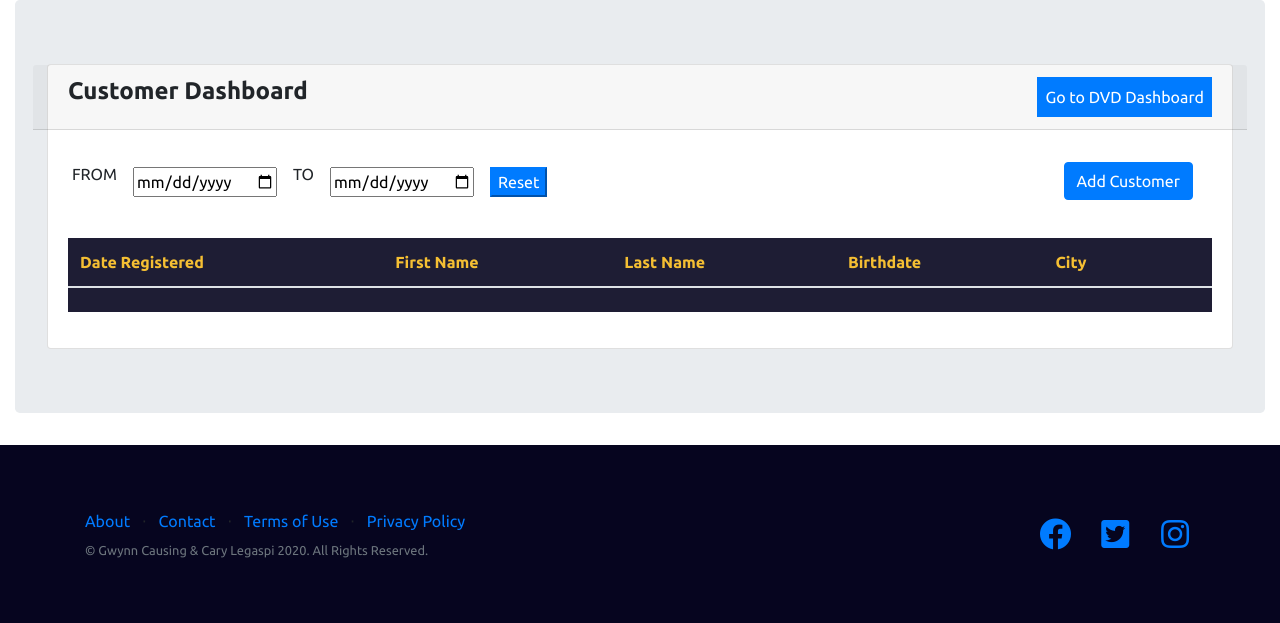
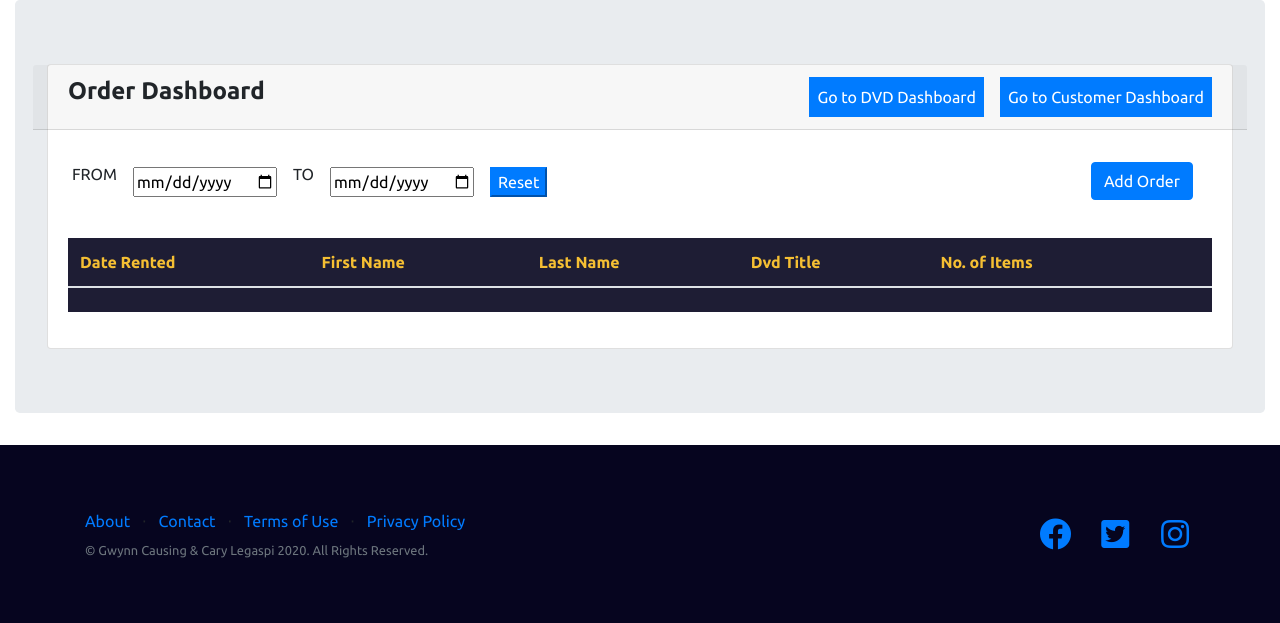
Before and after one commit to legaspicary/movie-house-automate, a Django app: page /orders in a window 1280 px wide. Shown: the part 56-679 px from the top of the page. Run offline with Django 3.2, Linux system fonts and the light colour scheme; lists and menus that the app fills with data are empty; some libraries are stand-ins or nearby versions.

Commit message:
Add 'add order modal'

```diff
--- a/order/templates/order/orders.html
+++ b/order/templates/order/orders.html
@@ -1,15 +1,9 @@
-{% extends "customer/base.html" %}
-{% load static %}
-{% block dependencies %}
+{% extends "customer/base.html" %} {% load static %} {% block dependencies %}
 <!-- Script Files -->
 <!-- <script src="/static/scripts/dashboard.js"></script> -->
 
 <!-- Data Tables CSS with Extension features -->
-<link rel="stylesheet" type="text/css" href="https://cdn.datatables.net/v/bs4/jszip-2.5.0/dt-1.10.21/b-1.6.3/b-html5-1.6.3/datatables.min.css" />
-
-{% endblock dependencies %}
-
-{% block content %}
+<link rel="stylesheet" type="text/css" href="https://cdn.datatables.net/v/bs4/jszip-2.5.0/dt-1.10.21/b-1.6.3/b-html5-1.6.3/datatables.min.css" /> {% endblock dependencies %} {% block content %}
 <!-- Navigation -->
 <nav class="navbar static-top nav-custom">
     <div class="container">
@@ -47,10 +41,11 @@
     <div class="jumbotron">
         <div class="card">
             <div class="card-header row d-flex">
-        <div class="col float-left align-items-center">
-          <h4>Customer Dashboard</h4>
+                <div class="col-6 float-left align-items-center">
+                    <h4>Order Dashboard</h4>
                 </div>
-        <div class="col float-right align-items-center">
+                <div class="col-6 float-right align-items-center">
+                    <a class="btn-primary p-2 ml-3 float-right" href="{% url 'customer:customer_dashboard' %}">Go to Customer Dashboard</a>
                     <a class="btn-primary p-2 float-right" href="{% url 'customer:dvd_dashboard' %}">Go to DVD Dashboard</a>
                 </div>
             </div>
@@ -66,22 +61,21 @@
                     <button id="resetDateRange" name="resetDateRange" class="btn-primary" class="mr-3">Reset</button>
                 </div>
                 <div class="col-6 float-right ">
-          <button type="button" class="btn btn-primary float-right btn-md mt-3" data-toggle="modal"
-            data-target="#addCustomer">
-            Add Customer</button>
+                    <button type="button" class="btn btn-primary float-right btn-md mt-3" data-toggle="modal" data-target="#addCustomer">
+            Add Order</button>
                 </div>
 
             </div>
 
             <div class="card-body mt-0">
-        <table id="customerTable" class="table table-responsive-md customDataTable table-custom-bg table-hover w-100">
+                <table id="orderTable" class="table table-responsive-md customDataTable table-custom-bg table-hover w-100">
                     <thead>
                         <tr>
-              <th>Date Registered</th>
+                            <th>Date Rented</th>
                             <th>First Name</th>
                             <th>Last Name</th>
-              <th>Birthdate</th>
-              <th>City</th>
+                            <th>Dvd Title</th>
+                            <th>No. of Items</th>
                             <th data-sort="false"></th>
                         </tr>
                     </thead>
@@ -102,168 +96,121 @@
     </div>
 </div>
 </div>
-<!-- Add Customer Modal -->
+<!-- Add Order Modal -->
+<!-- TODO: change addCustomer -->
 <div class="modal fade" id="addCustomer" data-backdrop="static">
-  <div class="modal-dialog modal-l">
+    <div class="modal-dialog modal-lg">
         <div class="modal-content p-2">
             <!-- Modal Header -->
             <div class="modal-header text-left">
-        <h3 class="modal-title">Add Customer</h3>
+                <h3 class="modal-title">Add Order</h3>
                 <button type="button" class="close" data-dismiss="modal">&times;</button>
             </div>
             <!-- Modal body -->
             <div class="modal-body">
                 <!-- Add Customer Form -->
-        <form id="addCustomerForm" enctype="multipart/form-data" name="addCustomerForm" action="" method="POST"
-          class="needs-validation" aria-autocomplete="off" autocomplete="off">
+                <form id="addOrderForm" enctype="multipart/form-data" name="addOrderForm" action="" method="POST" class="needs-validation" aria-autocomplete="off" autocomplete="off">
                     {% csrf_token %}
-          <!-- Profile pic -->
-          <h6>Profile Picture</h6>
-          <div class="form-row ml-1 d-flex float-left">
-            <div class="col-6">
-              <img id="addThumbnail" src="{% static 'img/profile_default.png' %}" alt="" class="img-thumbnail mb-2"
-                width="100" height="100">
-            </div>
-            <div class="form-group">
-              <label for="addPicture" class="sr-only">Profile picture</label>
-              <input type="file" accept="image/*" class="form-control-file ml-1" onchange="addUploadImg(this);"
-                id="addPicture" name="profile_picture">
+                    <!-- Customer Selection -->
+                    <h6 class="mt-4">Customer Selection</h6>
+                    <div class="form-row ml-1 d-flex mb-2">
+                        <div class="col-12 dropdown">
+                            <select class="browser-default custom-select">
+                          <option selected>Select Customer</option>
+                          <option value="1">Cary</option>
+                          <option value="2">Joshua</option>
+                          <option value="3">Rafale</option>
+                          <option value="4">Rey</option>
+                        </select>
                         </div>
                     </div>
-          <!-- Full name -->
-          <h6>Email & Name</h6>
-          <div class="form-row">
-            <div class="form-group col-md-4">
-              <label for="addFirstName" class="sr-only">First</label>
-              <input type="text" class="form-control" id="addFirstName" name="firstname" placeholder="First Name"
-              minlength="2" maxlength="10" required>
+                    <div class="form-row ">
+                        <div class="form-group col-md-2">
+                            <span class="float-right">Customer ID:</span>
                         </div>
                         <div class="form-group col-md-4">
-              <label for="addMiddleName" class="sr-only">Middle</label>
-              <input type="text" class="form-control" id="addMiddleName" name="middlename" placeholder="Middle name" minlength="2" maxlength="10">
+                            <label for="orderID" class="sr-only">Id</label>
+                            <input type="text" class="form-control" id="orderID" name="orderID" placeholder="Customer ID" minlength="2" maxlength="10" readonly>
+                        </div>
+                    </div>
+                    <div class="form-row ">
+                        <div class="form-group col-md-2">
+                            <span class="float-right">Name:</span>
                         </div>
                         <div class="form-group col-md-4">
-              <label for="addLastName" class="sr-only">Last</label>
-              <input type="text" class="form-control" id="addLastName" name="lastname" placeholder="Last Name" minlength="2" maxlength="10" required>
+                            <label for="firstname" class="sr-only">First</label>
+                            <input type="text" class="form-control" id="firstname" name="firstname" placeholder="First Name" minlength="2" maxlength="10" readonly>
                         </div>
-            <div class="form-group col-md-12">
-              <label for="addEmail" class="sr-only">Email</label>
-              <input type="email" class="form-control" id="addEmail" name="email" placeholder="Email" required>
-              <div class="invalid-feedback">Email already exists.</div>
+                        <div class="form-group col-md-4">
+                            <label for="lastname" class="sr-only">Last</label>
+                            <input type="text" class="form-control" id="lastname" name="lastname" placeholder="Last Name" minlength="2" maxlength="10" readonly>
                         </div>
                     </div>
-          <!-- Address -->
-          <h6>Address</h6>
-          <div class="form-row">
-            <div class="form-group col-md-8">
-              <label for="addStreet" class="sr-only">Street</label>
-              <input type="text" class="form-control" id="addStreet" name="street" placeholder="123 Main Street" maxlength="100">
+                    <div class="form-row ">
+                        <div class="form-group col-md-2">
+                            <span class="float-right">Email Address:</span>
                         </div>
                         <div class="form-group col-md-4">
-              <label for="addBrgy" class="sr-only">Barangay</label>
-              <input type="text" class="form-control" id="addBrgy" name="brgy" placeholder="Barangay" maxlength="100">
-            </div>
-            <div class="form-group col-md-7">
-              <label for="addCity" class="sr-only">City</label>
-              <input type="text" class="form-control" id="addCity" name="city" placeholder="City" maxlength="100">
-            </div>
-            <div class="form-group col-md-5">
-              <label for="addState" class="sr-only">State</label>
-              <input type="text" class="form-control" id="addState" name="state" placeholder="State" maxlength="100">
-            </div>
-            <div class="form-group col-md-9">
-              <label for="addCountry" class="sr-only">Country</label>
-              <input type="text" class="form-control" id="addCountry" name="country" placeholder="Country" maxlength="100">
-            </div>
-            <div class="form-group col-md-3">
-              <label for="addZip" class="sr-only">Zip</label>
-              <input type="text" class="form-control" id="addZip" name="zip" placeholder="Zip" maxlength="20">
-            </div>
-
-          </div>
-          <!-- Birthdate -->
-          <h6>Birthdate</h6>
-          <div class="form-row">
-            <div class="form-group col-md-12">
-              <label for="addBdate" class="sr-only">Birthdate</label>
-              <input type="date" class="form-control" id="addBdate" name="birthdate">
+                            <label for="Stocks" class="sr-only">Id</label>
+                            <input type="number" class="form-control" id="stocks" name="stocks" placeholder="Email Address" readonly>
                         </div>
                     </div>
-          <!-- Status -->
-          <h6>Status</h6>
-          <div class="form-row ml-3 statusRadio">
-            <div class="form-check-inline">
-              <label class="form-check-label radio-container">
-                Single
-                <input type="radio" class="form-check-input" name="status" value="Single">
-                <span class="checkmark"></span>
-              </label>
-            </div>
-            <div class="form-check-inline">
-              <label class="form-check-label radio-container">
-                Married
-                <input type="radio" class="form-check-input" name="status" value="Married">
-                <span class="checkmark"></span>
-              </label>
-            </div>
-            <div class="form-check-inline">
-              <label class="form-check-label radio-container">
-                Widow
-                <input type="radio" class="form-check-input" name="status" value="Widowed">/er
-                <span class="checkmark"></span>
-              </label>
-            </div>
-            <div class="form-check-inline ">
-              <label class="form-check-label radio-container">
-                Divorced
-                <input type="radio" class="form-check-input" name="status" value="Divorced">
-                <span class="checkmark"></span>
-              </label>
+                    <!-- DVD Selection -->
+                    <h6>DVD Selection</h6>
+                    <div class="form-row ml-1 d-flex mb-2">
+                        <div class="col-12 dropdown">
+                            <select class="browser-default custom-select">
+                              <option selected>Select DVD</option>
+                              <option value="1">Bleach</option>
+                              <option value="2">Surf</option>
+                              <option value="3">Ariel</option>
+                              <option value="4">Tide</option>
+                            </select>
                         </div>
                     </div>
-          <!-- Gender -->
-          <h6>Gender</h6>
-          <div class="form-row ml-3 status">
-            <div class="form-check-inline">
-              <label class="form-check-label radio-container pr-2">
-                Male
-                <input type="radio" class="form-check-input" name="gender" value="Male">
-                <span class="checkmark"></span>
-              </label>
+                    <div class="form-row ">
+                        <div class="form-group col-md-2">
+                            <span class="float-right">Order ID:</span>
                         </div>
-            <div class="form-check-inline">
-              <label class="form-check-label radio-container">
-                Female
-                <input type="radio" class="form-check-input" name="gender" value="Female">
-                <span class="checkmark"></span>
-              </label>
+                        <div class="form-group col-md-4">
+                            <label for="orderID" class="sr-only">Id</label>
+                            <input type="text" class="form-control" id="orderID" name="orderID" placeholder="Order ID" minlength="2" maxlength="10" readonly>
                         </div>
                     </div>
-          <!-- Spouse -->
-          <h6>Spouse</h6>
-          <div class="form-row spouse">
-            <div class="form-group col-md-12">
-              <label for="addSpouseName" class="sr-only">Spouse</label>
-              <input type="text" class="form-control" id="addSpouseName" name="spouse_name" placeholder="Spouse's Name" maxlength="100">
+                    <div class="form-row ">
+                        <div class="form-group col-md-2">
+                            <span class="float-right">Title:</span>
                         </div>
-
-            <div class="form-group col-md-12">
-              <label for="addSpouseOccupation" class="sr-only">Spouse Occupation</label>
-              <input type="text" class="form-control" id="addSpouseOccupation" name="spouse_occupation"
-                placeholder="Spouse's Occupation" maxlength="100">
+                        <div class="form-group col-md-4">
+                            <label for="title" class="sr-only">First</label>
+                            <input type="text" class="form-control" id="title" name="title" placeholder="Title" minlength="2" maxlength="10" readonly>
+                        </div>
+                        <div class="form-group col-md-2">
+                            <span class="float-right">Release Date:</span>
+                        </div>
+                        <div class="form-group col-md-4">
+                            <label for="orderDate" class="sr-only">Id</label>
+                            <input type="date" class="form-control" id="orderDate" name="orderDate" readonly>
                         </div>
                     </div>
-          <!-- No of Children -->
-          <h6>Number of Children</h6>
-          <div class="form-row">
-            <div class="form-group col-lg-12" id="addNoOfChildren">
-              <input type="number" name="no_of_children" class="form-control" min="0" value="0"
-                oninput="this.value = Math.abs(this.value)">
+                    <div class="form-row ">
+                        <div class="form-group col-md-2">
+                            <span class="float-right">Stocks:</span>
+                        </div>
+                        <div class="form-group col-md-4">
+                            <label for="Stocks" class="sr-only">Id</label>
+                            <input type="number" class="form-control" id="stocks" name="stocks" placeholder="Stocks" readonly>
+                        </div>
+                        <div class="form-group col-md-2">
+                            <span class="float-right">Director:</span>
+                        </div>
+                        <div class="form-group col-md-4">
+                            <label for="director" class="sr-only">Director</label>
+                            <input type="text" class="form-control" id="director" name="director" placeholder="Director" minlength="2" maxlength="10" readonly>
                         </div>
                     </div>
-          <button type="button" class="btn btn-secondary mt-3 float-right btn-md ml-3"
-            data-dismiss="modal">Cancel</button>
-          <button id="addCustomerBtn" type="submit" class="btn btn-primary mt-3 float-right btn-md">Add</button>
+                    <button type="button" class="btn btn-secondary mt-3 float-right btn-md ml-3" data-dismiss="modal">Cancel</button>
+                    <button id="addOrderBtn" type="submit" class="btn btn-primary mt-3 float-right btn-md">Rent</button>
                 </form>
             </div>
         </div>
@@ -271,7 +218,7 @@
     </div>
 </div>
 </div>
-<!-- View Customer Modal -->
+<!-- View Dvd Modal -->
 <div class="modal fade" id="viewCustomer">
     <div class="modal-dialog modal-l">
         <div class="modal-content p-2">
@@ -283,19 +230,17 @@
             <!-- Modal body -->
             <div class="modal-body">
                 <!-- View Customer Form -->
-        <form id="viewCustomerForm" enctype="multipart/form-data" name="viewCustomerForm" action ="" method="POST" class="needs-validation" aria-autocomplete="off" autocomplete="off">
+                <form id="viewCustomerForm" enctype="multipart/form-data" name="viewCustomerForm" action="" method="POST" class="needs-validation" aria-autocomplete="off" autocomplete="off">
                     {% csrf_token %}
                     <!-- Profile pic -->
                     <h6>Profile Picture</h6>
                     <div class="form-row ml-1">
                         <div class="col-6">
-              <img id="thumbnail" src="{% static 'img/profile_default.png' %}" alt="" class="img-thumbnail mb-2"
-                width="100" height="100">
+                            <img id="thumbnail" src="{% static 'img/profile_default.png' %}" alt="" class="img-thumbnail mb-2" width="100" height="100">
                         </div>
                         <div class="form-group">
                             <label for="picture" class="sr-only">Profile picture</label>
-              <input type="file" accept="image/*" name="profile_picture" onchange="uploadImg(this);"
-                class="form-control-file ml-1" id="picture">
+                            <input type="file" accept="image/*" name="profile_picture" onchange="uploadImg(this);" class="form-control-file ml-1" id="picture">
                         </div>
                     </div>
                     <!-- Email and Full name -->
@@ -415,21 +360,18 @@
 
                         <div class="form-group col-md-12">
                             <label for="spouseOccupation" class="sr-only">Spouse Occupation</label>
-              <input type="text" class="form-control" id="spouseOccupation" name="spouse_occupation"
-                placeholder="Spouse's Occupation" maxlength="100">
+                            <input type="text" class="form-control" id="spouseOccupation" name="spouse_occupation" placeholder="Spouse's Occupation" maxlength="100">
                         </div>
                     </div>
                     <!-- No of Children -->
                     <h6>Number of Children</h6>
                     <div class="form-row">
                         <div class="form-group col-lg-12" id="noOfChildren">
-              <input type="number" class="form-control" name="no_of_children" min="0" value="0"
-                oninput="this.value = Math.abs(this.value)">
+                            <input type="number" class="form-control" name="no_of_children" min="0" value="0" oninput="this.value = Math.abs(this.value)">
                         </div>
                     </div>
 
-          <button type="button" class="btn btn-secondary mt-3 float-right btn-md ml-3"
-            data-dismiss="modal">Cancel</button>
+                    <button type="button" class="btn btn-secondary mt-3 float-right btn-md ml-3" data-dismiss="modal">Cancel</button>
                     <button id="updateCustomerBtn" type="submit" class="btn btn-success mt-3 float-right btn-md">Update</button>
                 </form>
             </div>
@@ -447,7 +389,7 @@
             </div>
             <!-- Modal body -->
             <div class="modal-body">
-        <form id="deleteCustomerForm" name="deleteCustomerForm" enctype="multipart/form-data" action ="" method="POST" class="needs-validation" aria-autocomplete="off" autocomplete="off">
+                <form id="deleteCustomerForm" name="deleteCustomerForm" enctype="multipart/form-data" action="" method="POST" class="needs-validation" aria-autocomplete="off" autocomplete="off">
                     {% csrf_token %}
                     <!-- Question  -->
                     <h6>Are you sure you want to delete this record?</h6>
@@ -458,9 +400,7 @@
         </div>
     </div>
 </div>
-{% endblock content %}
-
-{% block scriptContent %}
+{% endblock content %} {% block scriptContent %}
 <!-- DataTables js with extensions for print copy pdf-->
 <script type="text/javascript" src="https://cdnjs.cloudflare.com/ajax/libs/pdfmake/0.1.36/pdfmake.min.js"></script>
 <script type="text/javascript" src="https://cdnjs.cloudflare.com/ajax/libs/pdfmake/0.1.36/vfs_fonts.js"></script>
@@ -468,7 +408,7 @@
 <!-- Script Files -->
 <script src='{% static "scripts/order.js" %}'></script>
 <script>
-	$(document).ready(function () {
+    $(document).ready(function() {
         let csrf_token = '{{ csrf_token }}';
     });
 </script>
```
Lines whose indentation alone changed are shown as unchanged.
